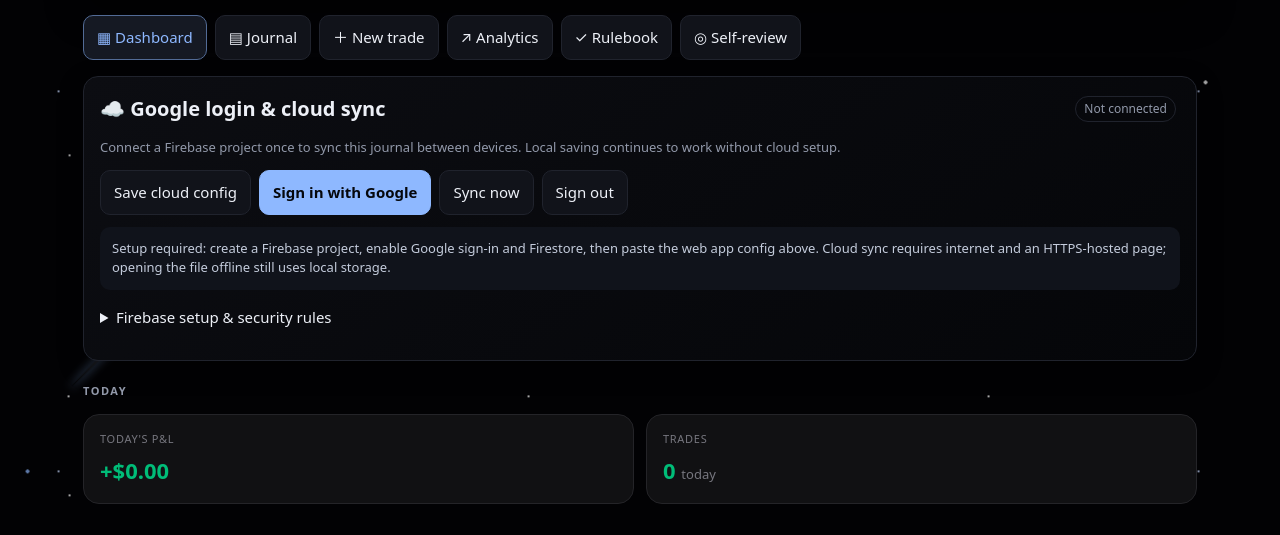
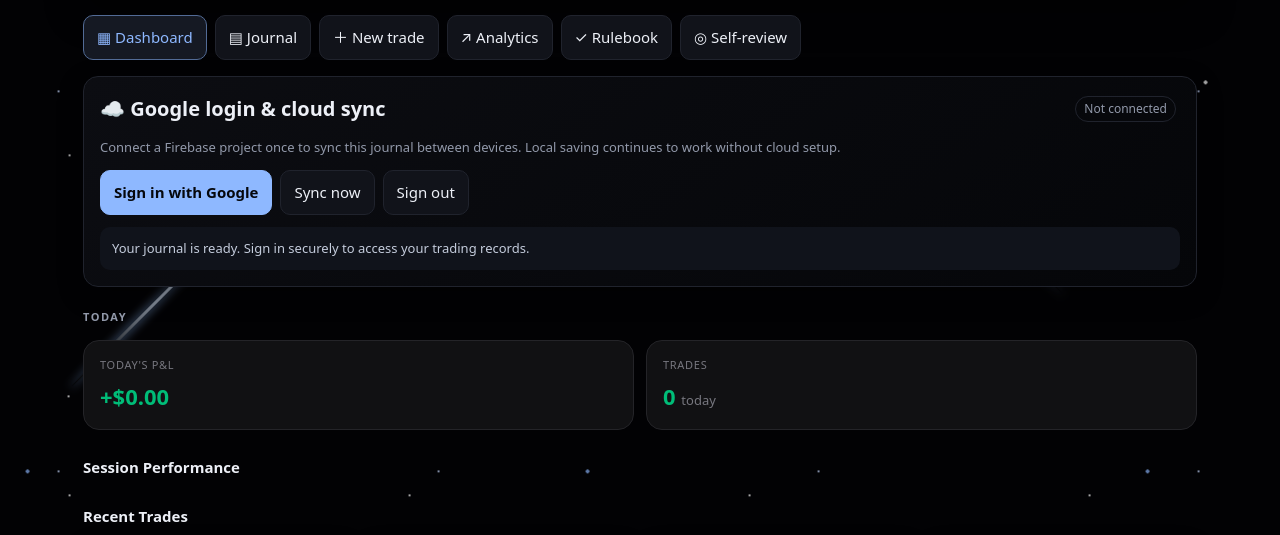
Before and after one commit to andembemorningstar-hub/morningstar-terminal, a plain HTML site: page index.html in a window 1280 px wide. Shown: the part 196-731 px from the top of the page. Drawn offline with Linux system fonts and the light colour scheme.

Commit message:
Update index.html

```diff
--- a/index.html
+++ b/index.html
@@ -600,9 +600,14 @@ input, select, textarea, .check {
 <div hidden><input id="fbApiKey"><input id="fbAuthDomain"><input id="fbProjectId"><input id="fbAppId"></div>
 
   </div>
-  <div class="actions"><button id="configureCloudBtn">Save cloud config</button><button class="primary" id="googleLoginBtn">Sign in with Google</button><button id="syncCloudBtn">Sync now</button><button id="googleLogoutBtn">Sign out</button></div>
-  <div class="notice" id="cloudMessage">Setup required: create a Firebase project, enable Google sign-in and Firestore, then paste the web app config above. Cloud sync requires internet and an HTTPS-hosted page; opening the file offline still uses local storage.</div>
-  <details class="section"><summary>Firebase setup & security rules</summary>
+  <div class="actions">
+  <button id="configureCloudBtn" hidden>Save cloud config</button>
+  <button class="primary" id="googleLoginBtn">Sign in with Google</button>
+  <button id="syncCloudBtn">Sync now</button>
+  <button id="googleLogoutBtn">Sign out</button>
+</div>
+  <div class="notice" id="cloudMessage">Your journal is ready. Sign in securely to access your trading records.</div>
+  <details class="section" hidden>
    <ol><li>Open <a href="https://console.firebase.google.com/" target="_blank" rel="noopener">Firebase Console</a> and create a project.</li><li>Add a Web app and copy its <strong>apiKey</strong>, <strong>authDomain</strong>, <strong>projectId</strong>, and <strong>appId</strong> into the fields above.</li><li>In Authentication → Sign-in method, enable <strong>Google</strong>.</li><li>In Firestore Database, create a database.</li><li>Publish these Firestore rules so each user can access only their own journal:</li></ol>
    <pre style="white-space:pre-wrap;overflow-wrap:anywhere;background:#0b1423;padding:12px;border-radius:9px;color:#d9e6f7">rules_version = '2';
 service cloud.firestore {
```
